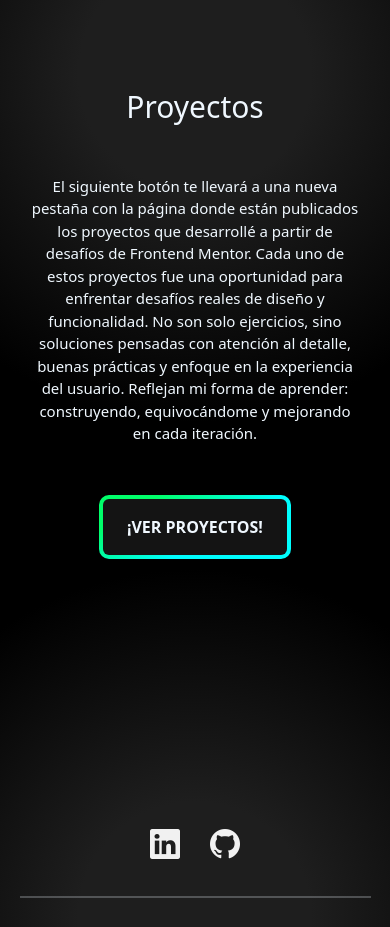
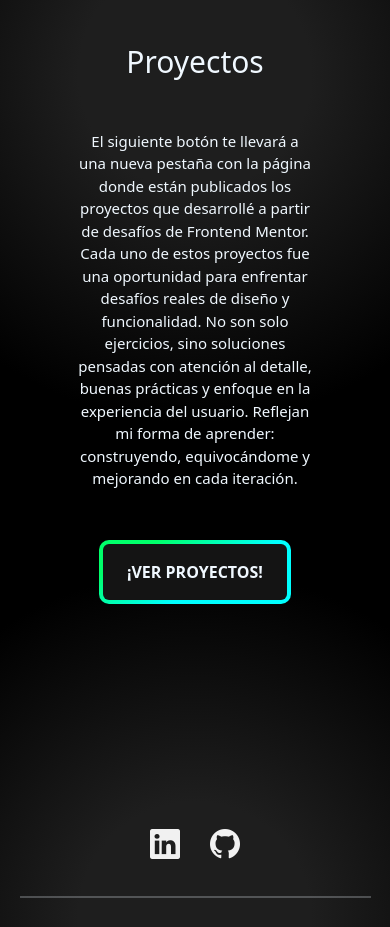
Before and after one commit to julisangui/mi-portafolio, a React (Vite) app: page / in a window 390 px wide. Shown: the part 2880-3807 px from the top of the page. Built offline with nearby package versions, Linux system fonts and the light colour scheme.

Commit message:
actualizaciones

```diff
--- a/src/styles/Proyectos.css
+++ b/src/styles/Proyectos.css
@@ -19,7 +19,7 @@
     text-align: center;
     font-size: .9375rem;
     font-weight: 100;
-    width: 55%;
+    width: 60%;
     margin: 0 auto;
     margin-bottom: 50px;
 }
@@ -50,9 +50,3 @@
 .boton-pagina-proyectos a:hover {
     background: none;
 }
-
-@media(max-width: 500px){
-    .presentacion-proyectos {
-        width: 85%;
-    }
-}
```
